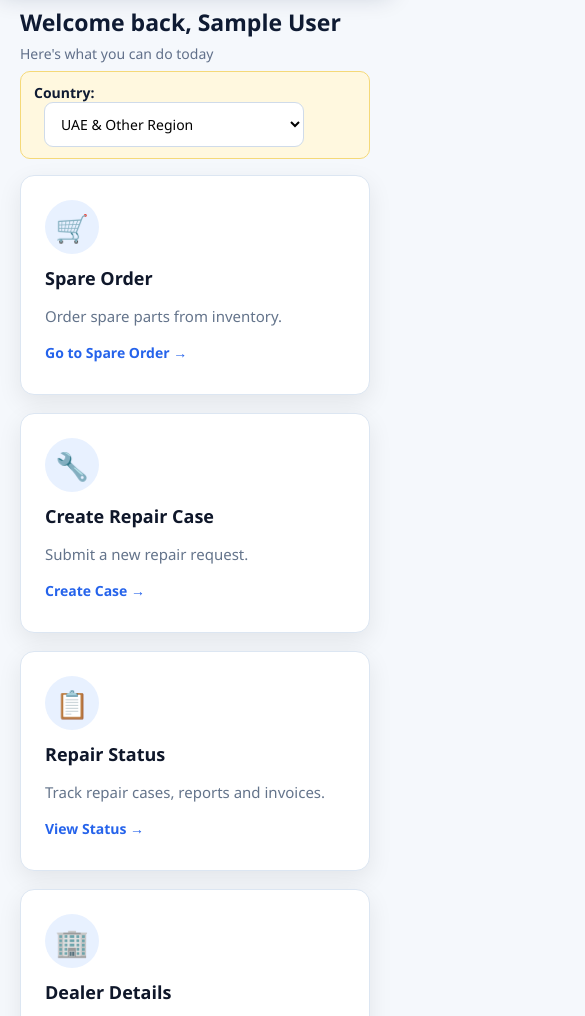
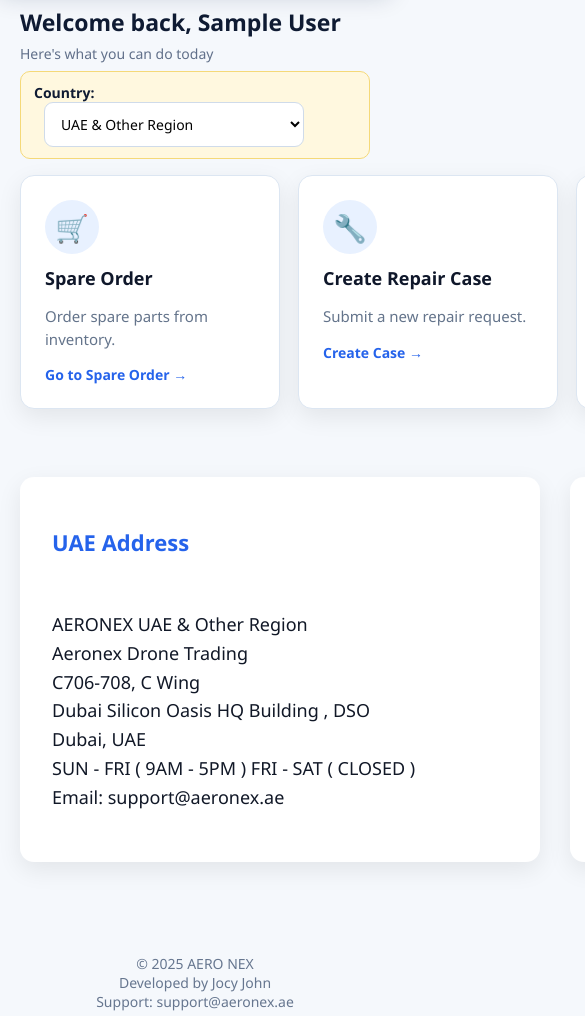
Before and after one commit to jocyjohn47/Aeronex-RMA, a plain HTML site: page dashboard.html in a window 390 px wide. Shown: the part 84-1100 px from the top of the page, 585 px wide, since content can reach past the window. Drawn offline with Linux system fonts and the light colour scheme; no server answers; sample sign-in values are in the browser's storage.

Commit message:
Update style.css

```diff
--- a/css/style.css
+++ b/css/style.css
@@ -50,7 +50,7 @@
 
 .cards{
   display:grid;
-  grid-template-columns:repeat(5, 1fr);
+  grid-template-columns:repeat(5, 260px);
   gap:18px;
   margin-bottom:40px;
 }
@@ -99,7 +99,7 @@
 
 .address-grid{
   display:grid;
-  grid-template-columns:450px 450px;
+  grid-template-columns:520px 520px;
   gap:30px;
   margin:50px 0 30px;
   justify-content:flex-start;
@@ -110,7 +110,6 @@
   border:none;
   border-radius:14px;
   padding:32px;
-  width:450px;
   min-height:260px;
   box-shadow:0 8px 24px rgba(0,0,0,.08);
 }
@@ -128,38 +127,3 @@
   line-height:1.6;
   white-space:pre-line;
 }
-
-
-/* =========================
-   MOBILE RESPONSIVE
-========================= */
-
-@media(max-width:1200px){
-
-  .cards{
-    grid-template-columns:repeat(2,1fr);
-  }
-
-  .address-grid{
-    grid-template-columns:1fr;
-  }
-
-  .address-box{
-    width:100%;
-  }
-}
-
-@media(max-width:700px){
-
-  .cards{
-    grid-template-columns:1fr;
-  }
-
-  .address-box{
-    padding:24px;
-  }
-
-  .address-box p{
-    font-size:16px;
-  }
-}
```
